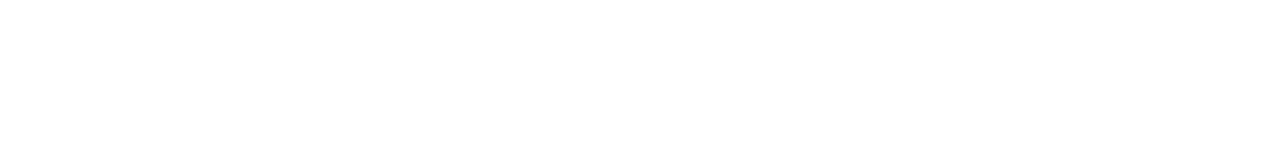
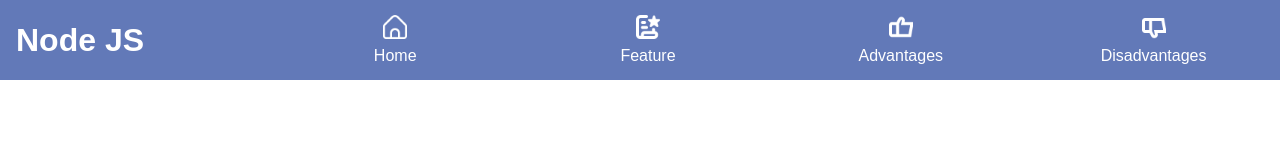
Before and after one commit to DiegoPlaninscheck/server-side-homework, a website: page public/advantages/advantages.html in a window 1280 px wide. Drawn offline with Linux system fonts and the light colour scheme.

Commit message:
feat: making advantage and disadvantage pages

```diff
--- a/public/advantages/advantages.html
+++ b/public/advantages/advantages.html
@@ -0,0 +1,47 @@
+<!DOCTYPE html>
+<html lang="en">
+
+<head>
+    <meta charset="UTF-8">
+    <meta name="viewport" content="width=device-width, initial-scale=1.0">
+    <title>Advantages</title>
+    <link rel="stylesheet" href="style.css">
+</head>
+
+<body>
+    <div id="contentPage">
+        <div id="navBar">
+            <div class="itens">
+                <h1 id="title">Node JS</h1>
+                <div id="containerItens">
+                    <div class="item">
+                        <a href="../home/home.html">
+                            <img src="../assets/home.png" alt="">
+                            <span>Home</span>
+                        </a>
+                    </div>
+                    <div class="item">
+                        <a href="../features/features.html">
+                            <img src="../assets/features.png" alt="">
+                            <span>Feature</span>
+                        </a>
+                    </div>
+                    <div class="item">
+                        <a href="../advantages/advantages.html">
+                            <img src="../assets/advantages.png" alt="">
+                            <span>Advantages</span>
+                        </a>
+                    </div>
+                    <div class="item">
+                        <a href="../disadvantages/disadvantages.html">
+                            <img src="../assets/disadvantages.png" alt="">
+                            <span>Disadvantages</span>
+                        </a>
+                    </div>
+                </div>
+            </div>
+        </div>
+    </div>
+</body>
+
+</html>
--- /dev/null
+++ b/public/advantages/style.css
@@ -0,0 +1,67 @@
+* {
+    margin: 0;
+    padding: 0;
+    box-sizing: border-box;
+    font-family: Montserrat, sans-serif;
+}
+
+#contentPage {
+    width: 100%;
+    height: 100vh;
+}
+
+#navBar {
+    width: 100%;
+    height: 10%;
+    display: flex;
+    align-items: center;
+    background-color: #6279b8;
+}
+
+.itens {
+    width: 100%;
+    height: 100%;
+    display: flex;
+    justify-content: space-between;
+    align-items: center;
+}
+
+#title {
+    width: 20%;
+    color: #fff;
+    margin-left: 1rem;
+}
+
+#containerItens {
+    width: 80%;
+    height: 50%;
+    display: flex;
+    justify-content: center;
+    align-items: center;
+}
+
+.item {
+    width: 100%;
+    height: 100%;
+    display: flex;
+    justify-content: center;
+    align-items: center;
+}
+
+.item a {
+    display: flex;
+    justify-content: center;
+    align-items: center;
+    flex-direction: column;
+    text-decoration: none;
+    color: #fff;
+}
+
+.item img {
+    width: 1.5rem;
+    height: 1.5rem;
+}
+
+.item span {
+    margin-top: 0.5rem;
+}
--- /dev/null
+++ b/public/disadvantages/style.css
@@ -0,0 +1,67 @@
+* {
+    margin: 0;
+    padding: 0;
+    box-sizing: border-box;
+    font-family: Montserrat, sans-serif;
+}
+
+#contentPage {
+    width: 100%;
+    height: 100vh;
+}
+
+#navBar {
+    width: 100%;
+    height: 10%;
+    display: flex;
+    align-items: center;
+    background-color: #6279b8;
+}
+
+.itens {
+    width: 100%;
+    height: 100%;
+    display: flex;
+    justify-content: space-between;
+    align-items: center;
+}
+
+#title {
+    width: 20%;
+    color: #fff;
+    margin-left: 1rem;
+}
+
+#containerItens {
+    width: 80%;
+    height: 50%;
+    display: flex;
+    justify-content: center;
+    align-items: center;
+}
+
+.item {
+    width: 100%;
+    height: 100%;
+    display: flex;
+    justify-content: center;
+    align-items: center;
+}
+
+.item a {
+    display: flex;
+    justify-content: center;
+    align-items: center;
+    flex-direction: column;
+    text-decoration: none;
+    color: #fff;
+}
+
+.item img {
+    width: 1.5rem;
+    height: 1.5rem;
+}
+
+.item span {
+    margin-top: 0.5rem;
+}
```
Also changed, not shown: public/disadvantages/disadvantages.html (+47 -0 lines), public/home/home.html (+3 -3 lines).
